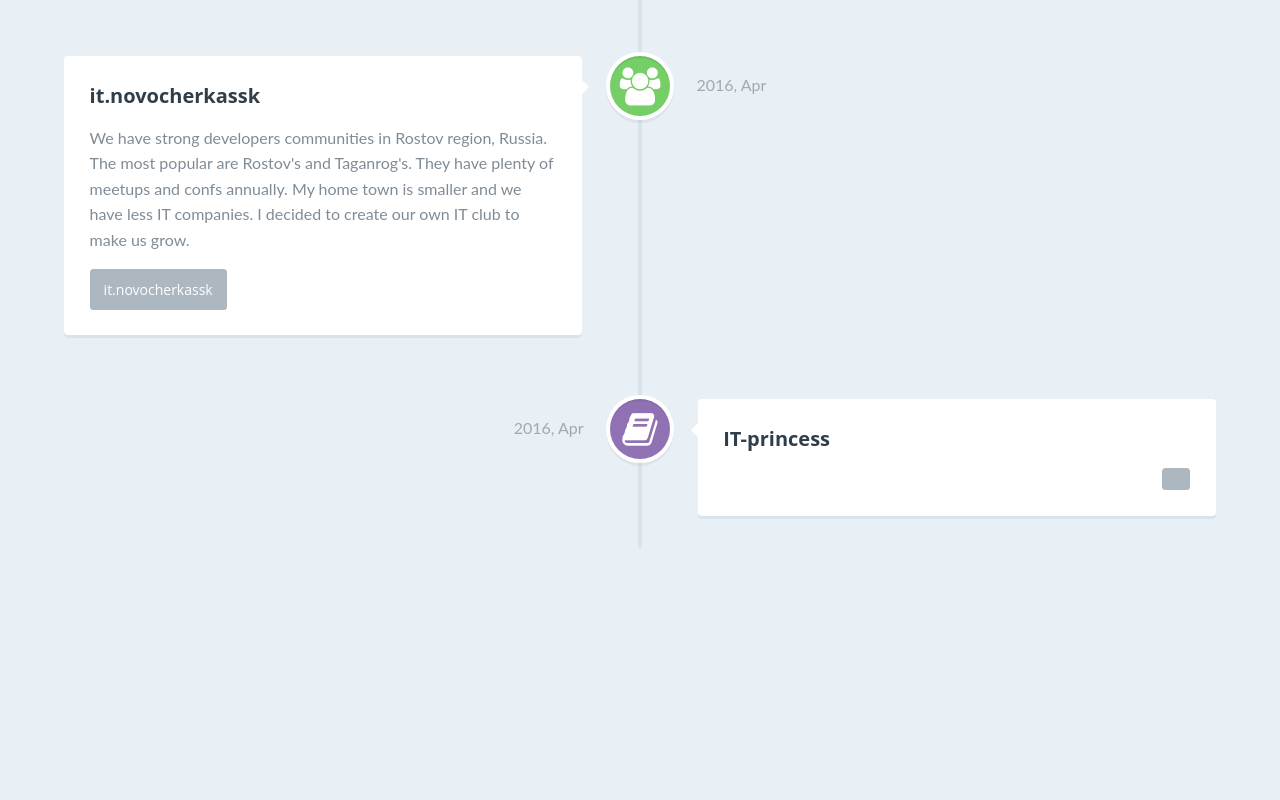
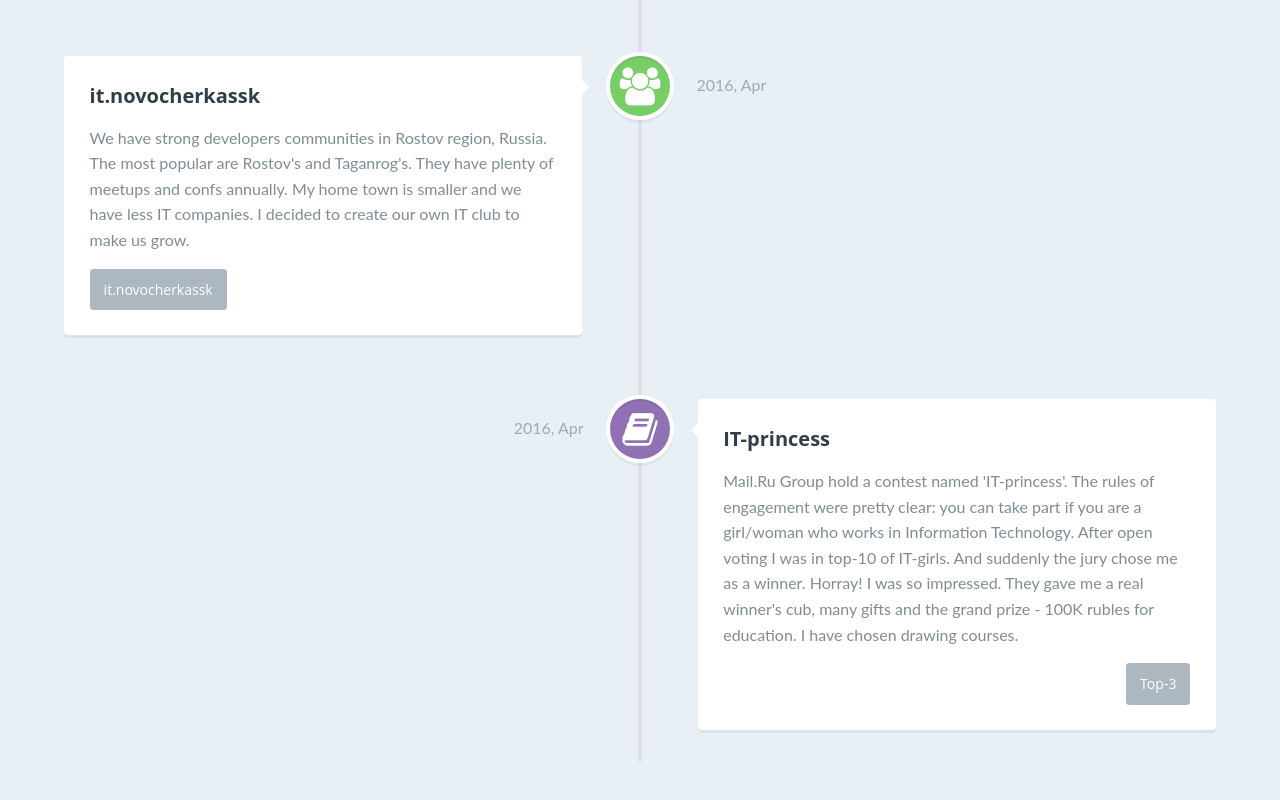
Before and after one commit to Sacret/sacret.github.io, a website: page index.html in a window 1280 px wide. Shown: the part 5916-6716 px from the top of the page. Before the commit the page ends 6512 px from the top, so only its background shows below. Drawn offline with Linux system fonts and the light colour scheme.

Commit message:
Add information about IT-princess contest

```diff
--- a/index.html
+++ b/index.html
@@ -269,7 +269,7 @@
 			<div class="cd-timeline-content">
 				<h2>it.novocherkassk</h2>
 				<p>We have strong developers communities in Rostov region, Russia. The most popular are Rostov's and Taganrog's. They have plenty of meetups and confs annually. My home town is smaller and we have less IT companies. I decided to create our own IT club to make us grow.</p>
-				<a href="https://new.vk.com/it.novocherkassk" class="cd-read-more">it.novocherkassk</a>
+				<a href="https://new.vk.com/it.novocherkassk" target="_blank" class="cd-read-more">it.novocherkassk</a>
 				<span class="cd-date">2016, Apr</span>
 			</div> <!-- cd-timeline-content -->
 		</div> <!-- cd-timeline-block -->
@@ -281,8 +281,8 @@
 
 			<div class="cd-timeline-content">
 				<h2>IT-princess</h2>
-				<p></p>
-				<a href="" class="cd-read-more"></a>
+				<p>Mail.Ru Group hold a contest named 'IT-princess'. The rules of engagement were pretty clear: you can take part if you are a girl/woman who works in Information Technology. After open voting I was in top-10 of IT-girls. And suddenly the jury chose me as a winner. Horray! I was so impressed. They gave me a real winner's cub, many gifts and the grand prize - 100K rubles for education. I have chosen drawing courses.</p>
+				<a href="https://it.mail.ru/itprincess/top-3/" target="_blank" class="cd-read-more">Top-3</a>
 				<span class="cd-date">2016, Apr</span>
 			</div> <!-- cd-timeline-content -->
 		</div> <!-- cd-timeline-block -->
```
